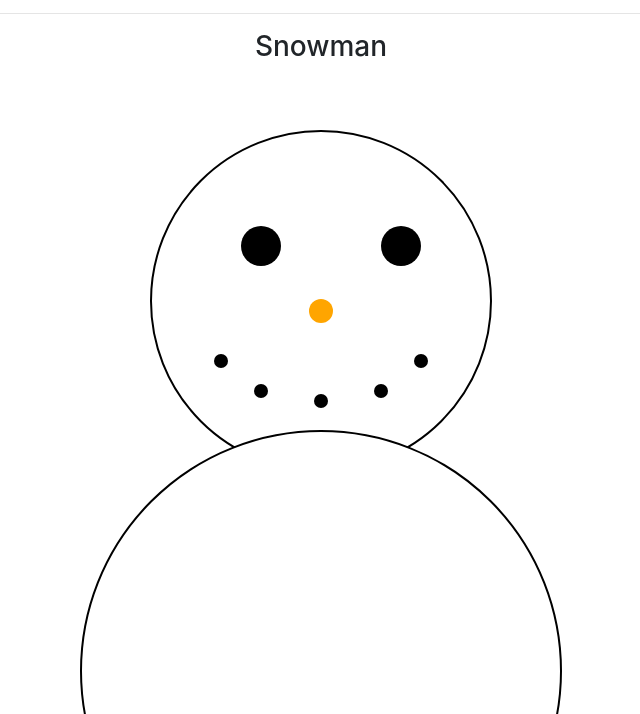
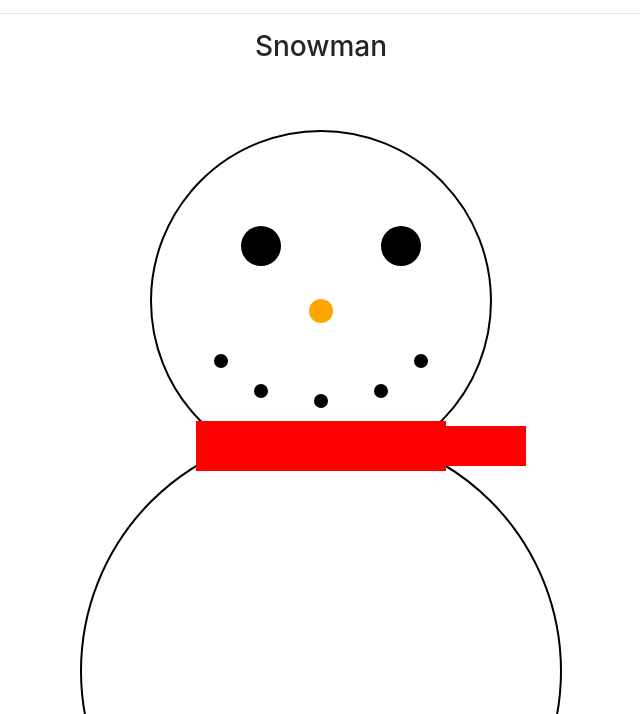
Before and after one commit to MarcLignarius/JS.Shapes, a website built with webpack: page src/index.html in a window 1280 px wide. Shown: the part 761-1475 px from the top of the page, without its empty margins (319-959 px from the left). Built offline with nearby package versions, Linux system fonts and the light colour scheme.

Commit message:
add scarf

```diff
--- a/src/index.html
+++ b/src/index.html
@@ -38,6 +38,9 @@
         <circle cx="600" cy="290" r="7" style="fill:black"></circle>
         <!-- body -->
         <circle cx="500" cy="600" r="240" style="fill:white; stroke:black; stroke-width: 2"></circle>
+        <!-- scarf -->
+        <rect x="375" y="350" height="50" width="250" style="fill:red"></rect>
+        <rect x="625" y="355" height="40" width="80" style="fill:red"></rect>
       </svg>
     </div>
   </div>
```
